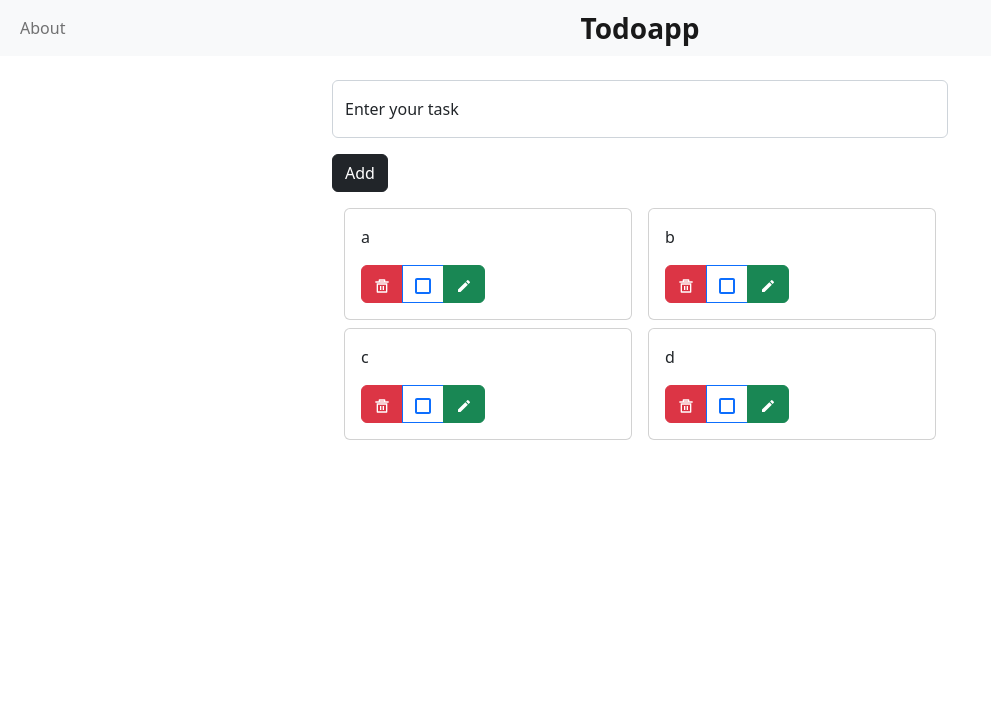
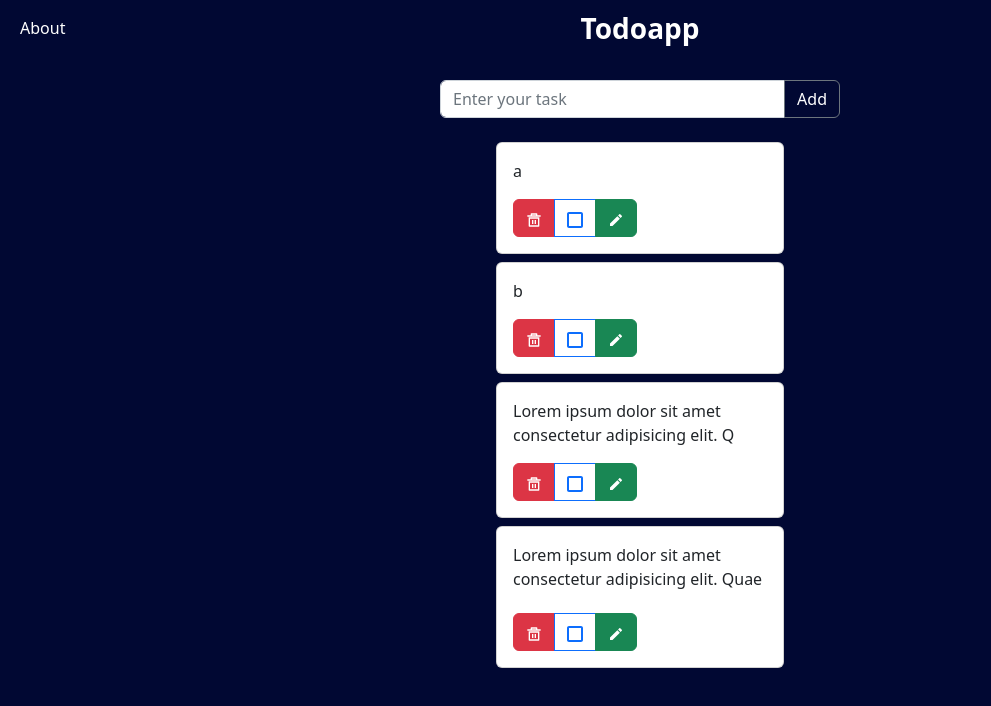
Before and after one commit to Aadishbansal/Todoapp, a React (Create React App) app: page / in a window 1280 px wide. Shown: the top 706 px of the page, without its empty margins (0-991 px from the left). Built offline with nearby package versions, Linux system fonts and the light colour scheme.

Commit message:
ui change

```diff
--- /dev/null
+++ b/public/index.css
@@ -0,0 +1,4 @@
+body {
+    background-color: #010833;
+
+}
--- a/public/index.html
+++ b/public/index.html
@@ -12,8 +12,11 @@
   <!-- Bootstrap CSS -->
   <link href="https://cdn.jsdelivr.net/npm/bootstrap@5.2.0-beta1/dist/css/bootstrap.min.css" rel="stylesheet"
     integrity="sha384-0evHe/X+R7YkIZDRvuzKMRqM+OrBnVFBL6DOitfPri4tjfHxaWutUpFmBp4vmVor" crossorigin="anonymous">
+
+  <link rel="stylesheet" href="./index.css">
   <title>Todo App</title>
 </head>
+
 <body>
   <div id="root"></div>
 
@@ -22,4 +25,5 @@
     integrity="sha384-pprn3073KE6tl6bjs2QrFaJGz5/SUsLqktiwsUTF55Jfv3qYSDhgCecCxMW52nD2"
     crossorigin="anonymous"></script>
 </body>
+
 </html>
--- a/src/Component/Display.jsx
+++ b/src/Component/Display.jsx
@@ -12,24 +12,30 @@ function Display(props) {
     props.handleCheck(e);
   };
   const editItem = (e) => {
+    // console.log(e);
     props.handleEdit(e);
   };
   return (
     <>
-      <div className="container d-flex flex-wrap justify-content-evenly w-50 ">
+      <div
+        className=" container d-flex flex-column overflow-auto"
+        style={{ maxHeight: "564px", width: "25em" }}
+      >
         {props.todoList.length > 0
           ? props.todoList.map((item, index) => {
               return (
                 <div
-                  className="card mt-2 mx-1 "
+                  className="card mt-2 mx-auto"
                   style={{ width: "18rem" }}
-                  key={item.id}
+                  key={index}
                 >
                   <div className="card-body">
                     <p
-                      className={`card-text ${
+                      className={`card-text overflow-auto ${
                         item.check ? "text-decoration-line-through" : ""
                       }`}
+                      style={{ maxHeight: "54px" }}
+                      onClick={() => onCheck(item.id)}
                     >
                       {item.data}
                     </p>
@@ -41,7 +47,7 @@ function Display(props) {
                       <button
                         type="button"
                         className="btn btn-danger"
-                        onClick={() => removeItem(index)}
+                        onClick={() => removeItem(item.id)}
                       >
                         <RiDeleteBin5Line />
                       </button>
@@ -54,8 +60,8 @@ function Display(props) {
                           type="checkbox"
                           style={{ color: "black" }}
                           className="btn-check"
-                          onChange={() => onCheck(index)}
                           checked={item.check}
+                          onChange={() => onCheck(item.id)}
                         />
                         {item.check ? <TbCheckbox /> : <ImCheckboxUnchecked />}
                       </label>
@@ -64,9 +70,13 @@ function Display(props) {
                         type="button"
                         disabled={item.check}
                         className="btn btn-success"
-                        onClick={() => editItem(index)}
+                        onClick={() => editItem(item)}
                       >
-                        {item.check ? <MdEditOff /> : <MdModeEdit />}
+                        {item.check || item.editAble ? (
+                          <MdEditOff />
+                        ) : (
+                          <MdModeEdit />
+                        )}
                       </button>
                     </div>
                   </div>
--- a/src/Component/Header.jsx
+++ b/src/Component/Header.jsx
@@ -1,7 +1,7 @@
 function header() {
   return (
     <div>
-      <nav className="navbar navbar-expand-lg bg-light">
+      <nav className="navbar navbar-expand-lg ">
         <div className="container-fluid  ">
           <button
             className="navbar-toggler"
@@ -21,7 +21,7 @@ function header() {
             <ul className="navbar-nav me-auto mb-2 mb-lg-0 ">
               <li className="nav-item ">
                 <a
-                  className="nav-link active position-absolute top-50 start-50 translate-middle fs-3 fw-bold"
+                  className="nav-link active position-absolute top-50 start-50 translate-middle fs-3 fw-bold text-white"
                   aria-current="page"
                   href="/"
                 >
@@ -29,12 +29,12 @@ function header() {
                 </a>
               </li>
               <li className="nav-item">
-                <a className="nav-link" href="./About">
+                <a className="nav-link text-white" href="./About">
                   About
                 </a>
               </li>
             </ul>
-            <form className="d-flex" role="search">
+            <form className="d-flex">
               <input
                 className="form-control me-2"
                 type="search"
--- a/src/Component/TodoItem.jsx
+++ b/src/Component/TodoItem.jsx
@@ -2,11 +2,13 @@
 import React from "react";
 import Header from "./Header";
 import { Display } from "./Display";
+// import { GrUpdate, GrAdd } from "react-icons/gr";
 
 class TodoItem extends React.Component {
   constructor(props) {
     super(props);
     this.state = {
+      update: false,
       task: "",
       todoList: [
         {
@@ -23,13 +25,13 @@ class TodoItem extends React.Component {
         },
         {
           id: 2,
-          data: "c",
+          data: "Lorem ipsum dolor sit amet consectetur adipisicing elit. Q",
           check: false,
           editAble: false,
         },
         {
           id: 3,
-          data: "d",
+          data: "Lorem ipsum dolor sit amet consectetur adipisicing elit. Quae deleniti alias cupiditate vel placeat est. Placeat hice",
           check: false,
           editAble: false,
         },
@@ -40,9 +42,19 @@ class TodoItem extends React.Component {
     this.setState({ task: e.target.value });
   };
   handleAddTodo = (e) => {
-    console.log(e);
     if (!this.state.task) {
       alert("task can't be empty");
+    } else if (this.state.update === true) {
+      // if (Object.keys(e).length === 4) {
+      // this.setState({ task: e.data });
+      console.log("object");
+      const newTodoList = [...this.state.todoList];
+      newTodoList.map((item) => {
+        return (item.id = e.id
+          ? ((item.editAble = !item.editAble),
+            this.setState({ task: item.data }))
+          : "");
+      });
     } else {
       let id;
       this.state.todoList.length === 0
@@ -54,17 +66,13 @@ class TodoItem extends React.Component {
         check: false,
         editAble: false,
       };
-      // this.state.todoList.map((item) => {
-      //   return;
-      // });
       this.setState({ todoList: [...this.state.todoList, newTodo], task: "" });
     }
   };
   handleCheck = (e) => {
     const newTodoList = [...this.state.todoList];
-    // this.state.todoList.map((item) => newTodoList.push(item));
     newTodoList.map((item, index) => {
-      return index === e && !item.editAble ? (item.check = !item.check) : "";
+      return index === e && !item.editAble ? (item.check = true) : "";
     });
     this.setState({ todoList: newTodoList });
     // return index === e && !item.editAble && !item.check
@@ -72,47 +80,54 @@ class TodoItem extends React.Component {
 
   handleRemove = (e) => {
     const newTodoList = [];
-    for (let index = 0; index < this.state.todoList.length; index++) {
-      if (index !== e) {
-        newTodoList.push(this.state.todoList[index]);
-      }
-    }
+    this.state.todoList.map((item) => {
+      return item.id !== e ? newTodoList.push(item) : "";
+    });
+
     this.setState({ todoList: newTodoList });
   };
   handleEdit = (e) => {
     const newTodoList = [...this.state.todoList];
-    newTodoList.map((item, index) => {
-      return index === e && !item.check
-        ? ((item.editAble = !item.editAble), this.setState({ task: item.data }))
+    newTodoList.map((item) => {
+      return item.id === e.id
+        ? ((item.editAble = !item.editAble),
+          this.setState({ task: item.data, update: true }))
         : "";
     });
-    // console.log(x  );
     this.setState({ todoList: newTodoList });
   };
   render() {
+    const input = (
+      <div className=" mt-4 mx-auto " style={{ width: "25em" }}>
+        <div className="input-group mb-3">
+          <input
+            type="text"
+            className="form-control"
+            placeholder="Enter your task"
+            value={this.state.task}
+            onChange={this.dataChanged}
+            aria-label="Enter your task"
+            aria-describedby="button-addon2"
+          />
+          <button
+            className="btn btn-outline-secondary text-white"
+            type="button"
+            id="button-addon2"
+            onClick={this.handleAddTodo}
+          >
+            {
+              this.state.update ? "Update" : "Add"
+              /* <GrUpdate style={{ textColor: "white" }} />
+              <GrAdd />*/
+            }
+          </button>
+        </div>
+      </div>
+    );
     return (
       <>
         <Header />
-        {/* Enter */}
-        <div className="container-lg mt-4 my-2 w-50">
-          <div className="form-floating mb-3">
-            <input
-              type="text"
-              className="form-control"
-              value={this.state.task}
-              onChange={this.dataChanged}
-              placeholder="Enter Task to complete"
-            />
-            <label>Enter your task</label>
-          </div>
-          <button
-            type="button"
-            onClick={this.handleAddTodo}
-            className="btn btn-dark"
-          >
-            Add
-          </button>
-        </div>
+        {input}
         <Display
           todoList={this.state.todoList}
           handleTaskRemove={this.handleRemove}
```
